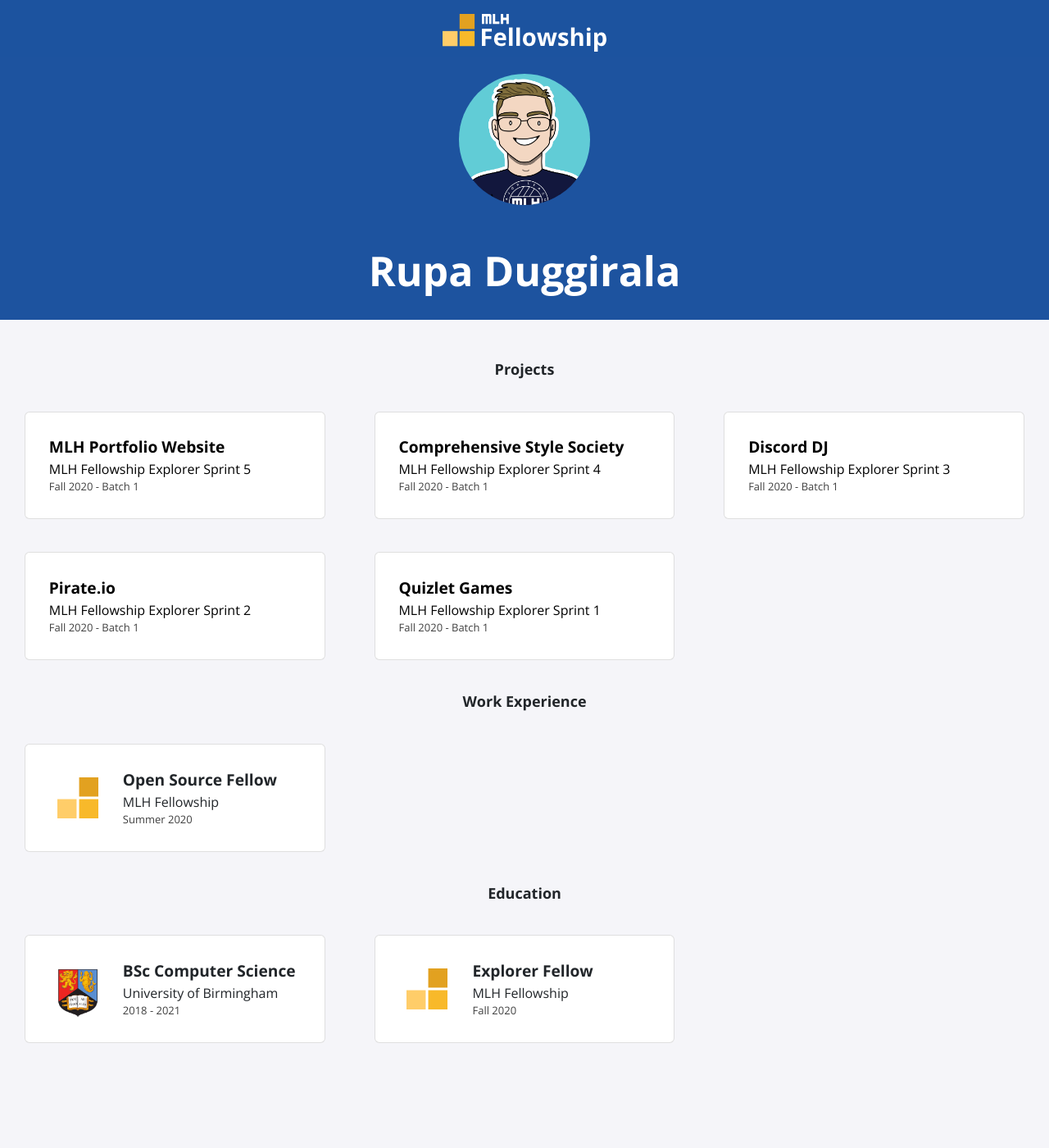
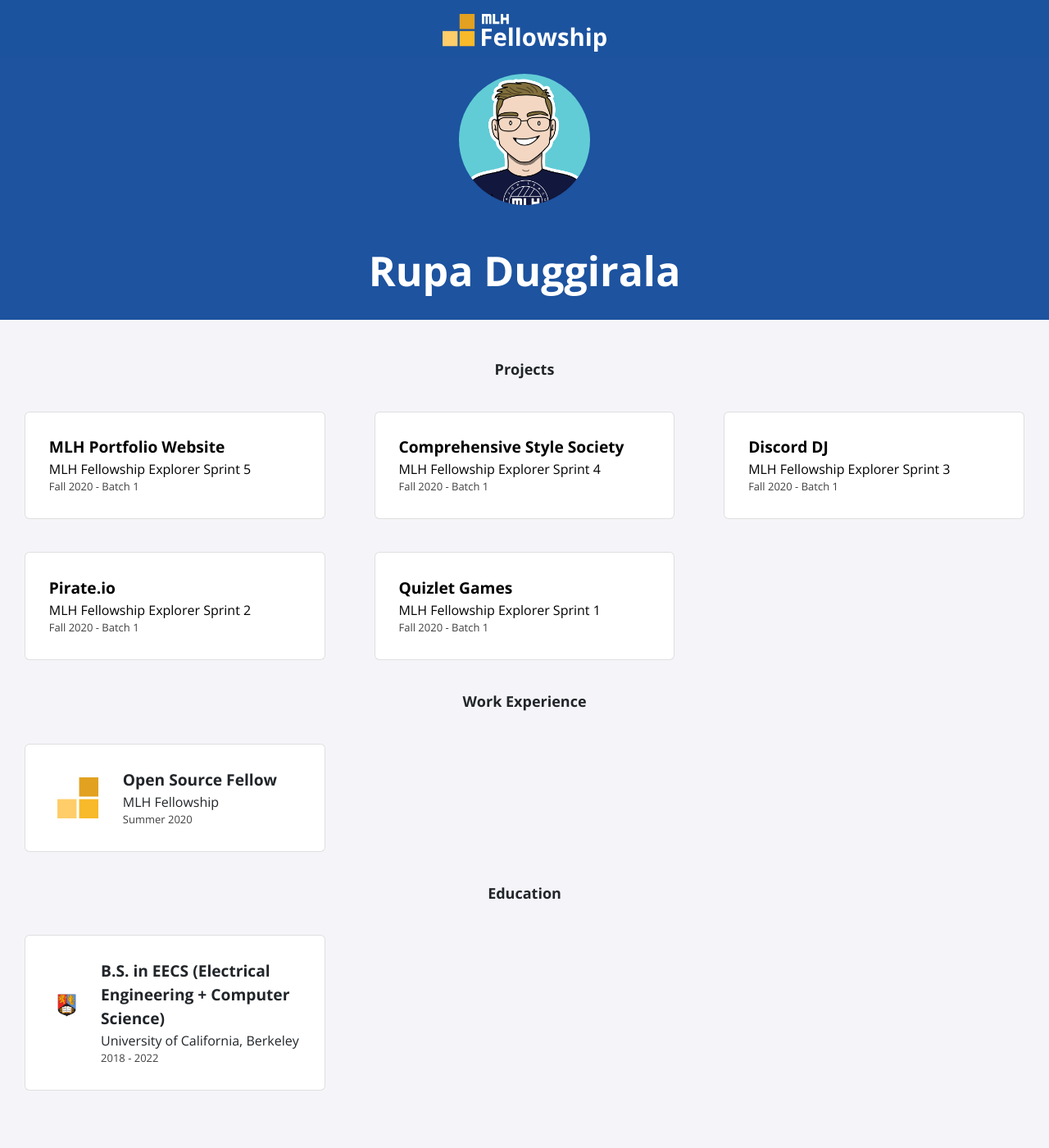
Before and after one commit to MLH-Fellowship/explorer-portfolio-batch2, a Jekyll site: the page built from index.html, in a window 1280 px wide. Shown: the whole page at 82% size. Built offline with Jekyll 4.4.1, drawn with Linux system fonts in a browser that asks for light colours; nearby versions of some CDN libraries; before the commit the page ends 1342 px from its top, so only the background shows below that.

Commit message:
Added info to education.yml.

```diff
--- a/_data/education.yml
+++ b/_data/education.yml
@@ -1,9 +1,4 @@
-- course: BSc Computer Science
-  institute: University of Birmingham
-  dates: 2018 - 2021
+- course: B.S. in EECS (Electrical Engineering + Computer Science)
+  institute: University of California, Berkeley
+  dates: 2018 - 2022
   logo: uob.png
-
-- course: Explorer Fellow
-  institute: MLH Fellowship
-  dates: Fall 2020
-  logo: fellowship.svg
```
